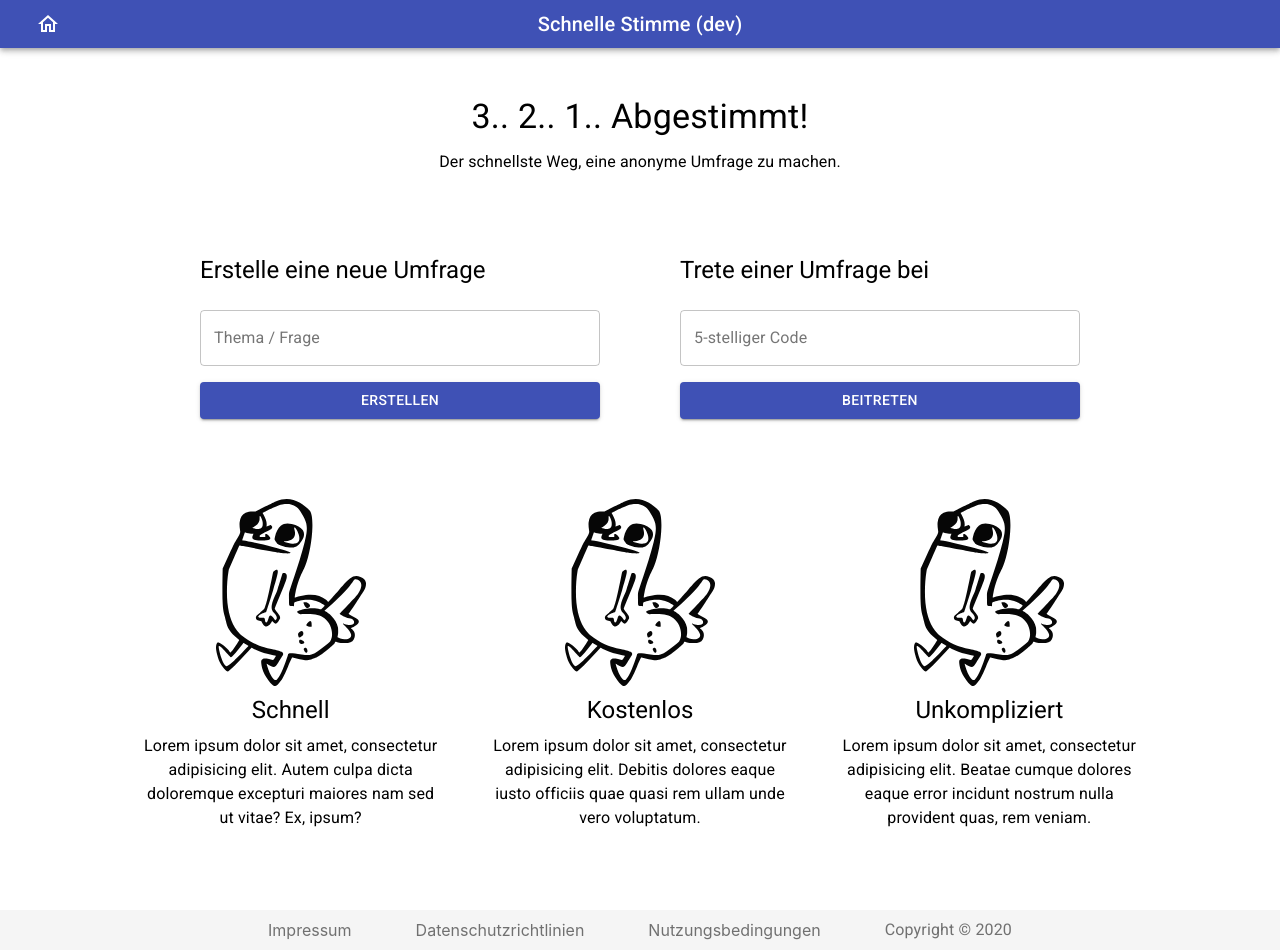
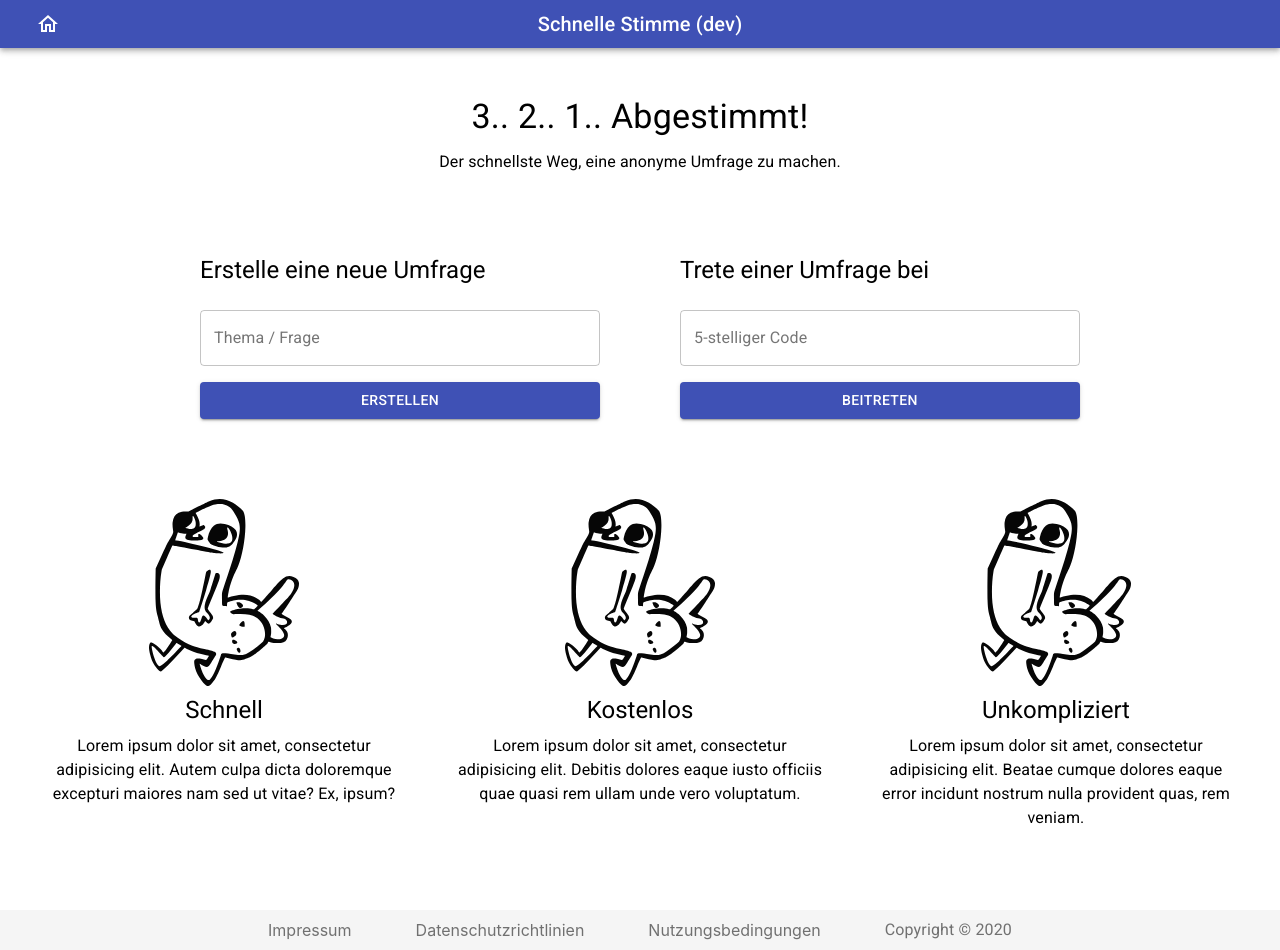
Before and after one commit to DanielMerkl/schnelle-stimme, a React (Create React App) app: page / in a window 1280 px wide. Built offline with nearby package versions, Linux system fonts and the light colour scheme.

Commit message:
increased global app width to 1200px

```diff
--- a/src/index.css
+++ b/src/index.css
@@ -13,5 +13,5 @@ code {
 }
 
 :root {
-  --max-app-width: 1000px;
+  --max-app-width: 1200px;
 }
```
